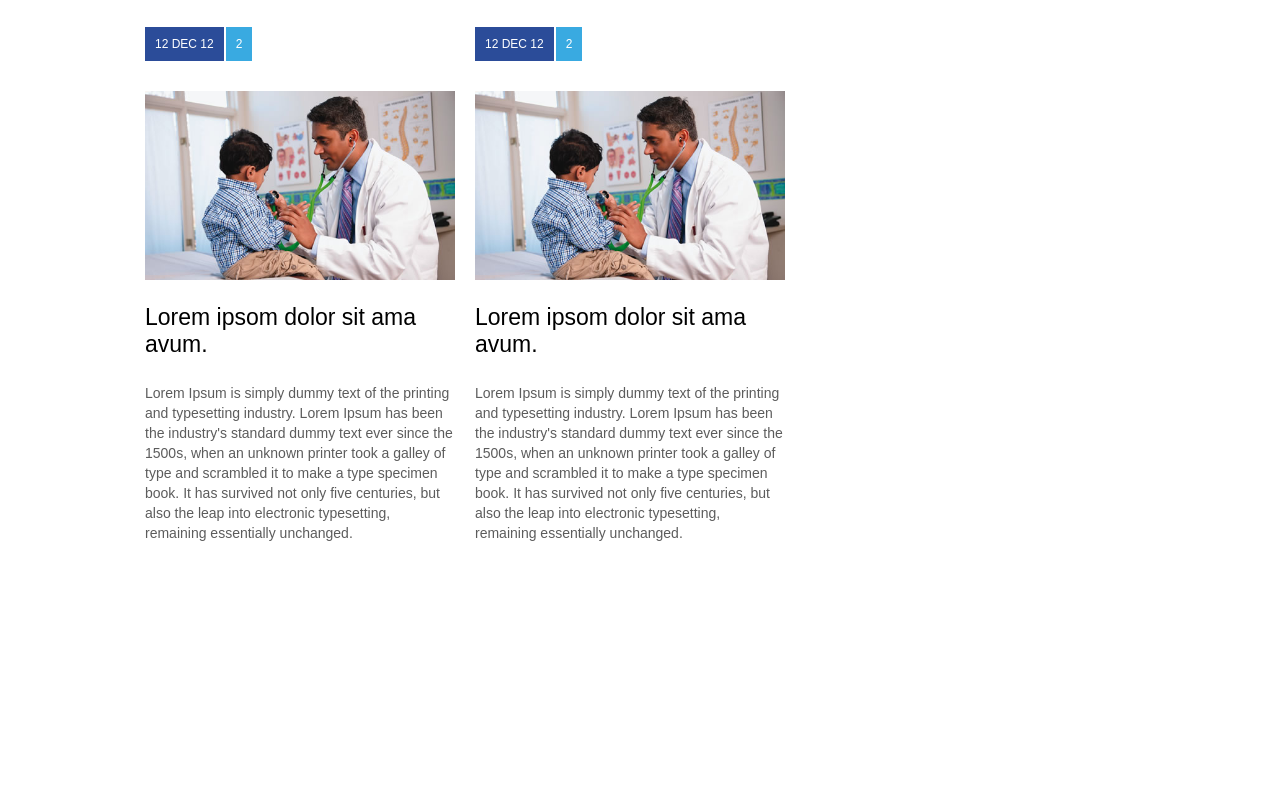
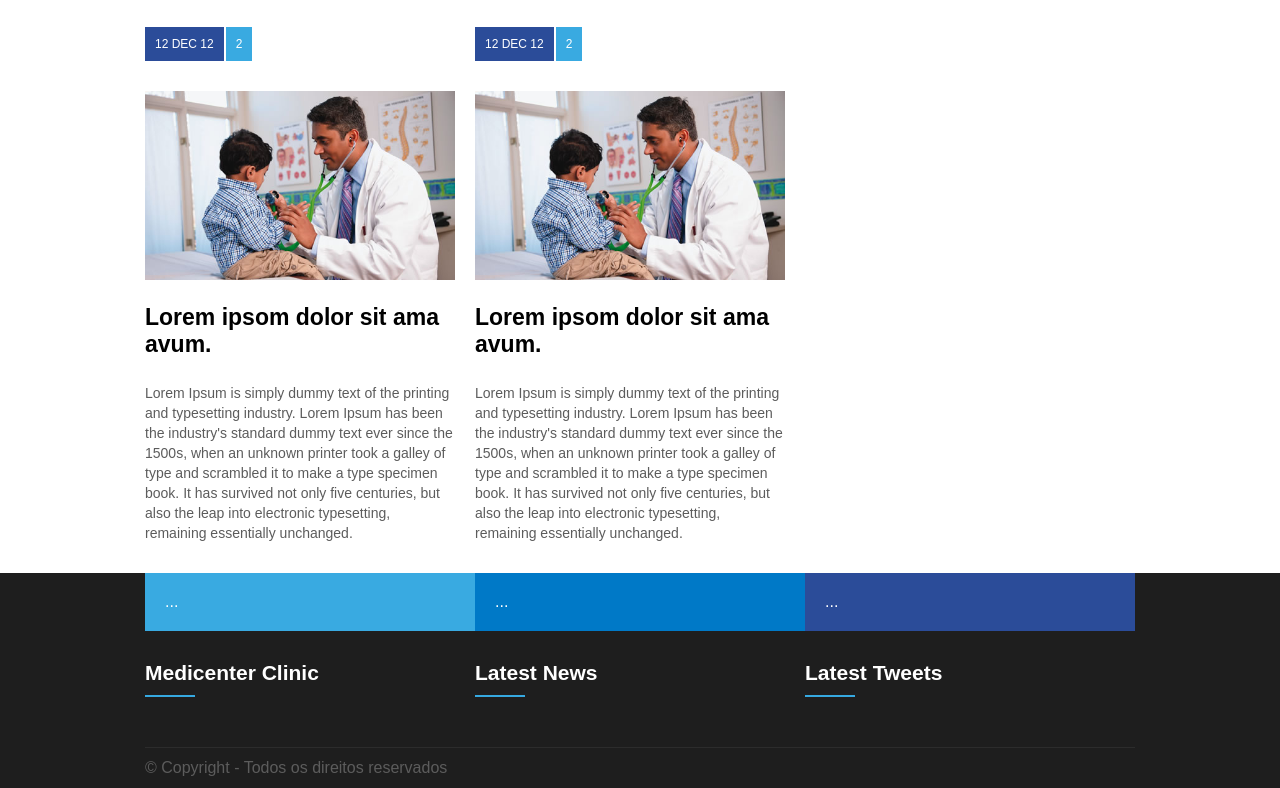
Before and after one commit to derikfigueiredo/medicenter-html-css, a plain HTML site: page index.html in a window 1280 px wide. Shown: the part 1394-2182 px from the top of the page. Before the commit the page ends 1967 px from the top, so only its background shows below. Drawn offline with Linux system fonts and the light colour scheme.

Commit message:
Footer adicionado

```diff
--- a/assets/css/template.css
+++ b/assets/css/template.css
@@ -225,6 +225,7 @@ article .news_title {
     margin-bottom: 25px;
     color: #000000;
     font-size: 23px;
+    font-weight: bold;
 }
 
 article .news_resume {
@@ -234,6 +235,77 @@ article .news_resume {
     margin-bottom: 30px;
 }
 
+/*///////////////////////////////////////FOOTER///////////////////////////////////////////////*/
+footer {
+    background-color: #1e1e1e;
+    display: flex;
+    justify-content: center;
+}
+
+.footer_menu {
+    display: flex;
+    flex: 1;
+}
+
+.fm_1, .fm_2, .fm_3 {
+    flex: 1;
+    color: #FFFFFF;
+    padding: 20px;
+}
+
+.fm_1 {
+    background-color: #39aae1;
+}
+
+.fm_2 {
+    background-color: #0079c7;
+}
+
+.fm_3 {
+    background-color: #2b4c99;
+}
+
+.footer_area {
+    display: flex;
+    color: #FFFFFF;
+    flex: 1;
+}
+
+.footer_area_item {
+    flex: 1;
+}
+
+
+footer .widget_title_text {
+    color: #FFFFFF;
+}
+
+.footer_copy {
+    border-top: 1px solid #2c2c2c;
+    height: 40px;
+    line-height: 40px;
+    color: #5c5c5c;
+    margin-top: 30px;
+}
+
+
+
+
+
+
+
+
+
+
+
+
+
+
+
+
+
+
+
 
 
 /*Quando fazer qualquer alteração no css, dé Fn+f5 para garantir que a pagina carregue realmente tudo.*/
--- a/index.html
+++ b/index.html
@@ -186,5 +186,48 @@
 
         </div>
     </section>
+
+    <footer>
+        <div class="container column">
+            <div class="footer_menu">
+                <div class="fm_1">...</div>
+                <div class="fm_2">...</div>
+                <div class="fm_3">...</div>
+            </div>
+
+            <div class="footer_area">
+                <div class="footer_area_item">
+                    <div class="widget_title">
+                        <div class="widget_title_text">Medicenter Clinic</div>
+                        <div class="widget_title_bar"></div>
+                    </div>
+                    <div class="widget_body">
+
+                    </div>
+                </div>
+                <div class="footer_area_item">
+                    <div class="widget_title">
+                        <div class="widget_title_text">Latest News</div>
+                        <div class="widget_title_bar"></div>
+                    </div>
+                    <div class="widget_body">
+
+                    </div>
+                </div>
+                <div class="footer_area_item">
+                    <div class="widget_title">
+                        <div class="widget_title_text">Latest Tweets</div>
+                        <div class="widget_title_bar"></div>
+                    </div>
+                    <div class="widget_body">
+
+                    </div>
+                </div>
+            </div>
+            <div class="footer_copy">
+                &#169 Copyright - Todos os direitos reservados
+            </div>
+        </div>
+    </footer>
 </body>
 </html>
```
